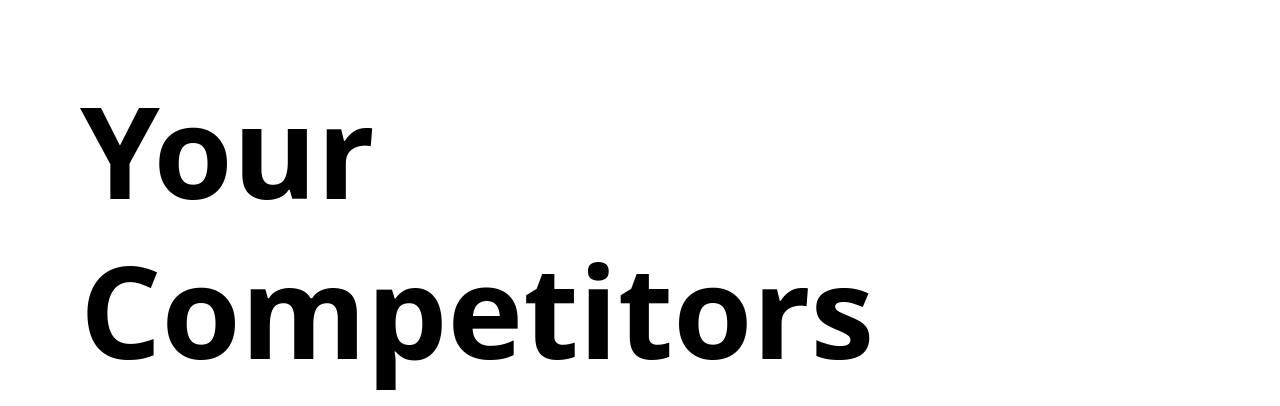
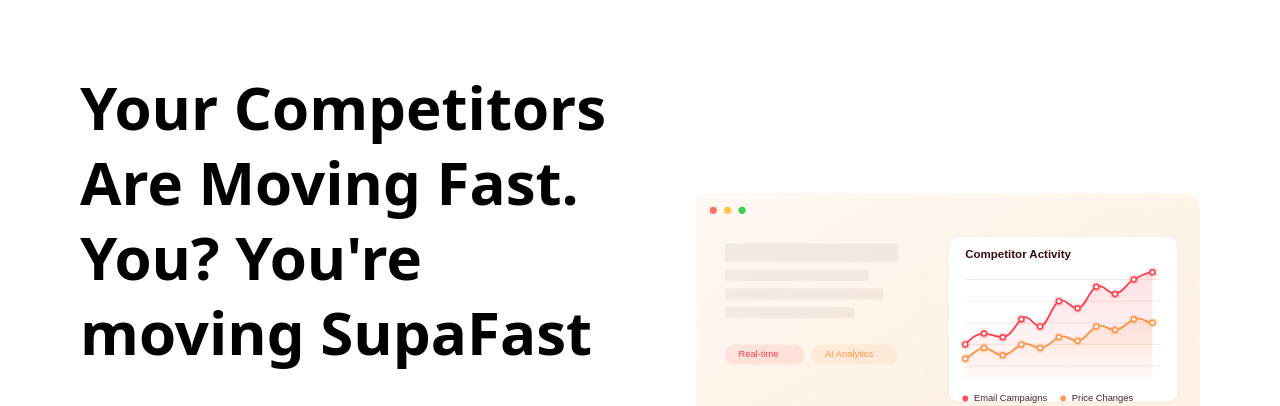
Before and after one commit to supafastai/mainsite, a Next.js app: page / in a window 1280 px wide. Shown: the part 335-741 px from the top of the page. Built offline with nearby package versions, Linux system fonts and the light colour scheme.

Commit message:
Adjust heading size in home.

```diff
--- a/src/app/(home)/page.tsx
+++ b/src/app/(home)/page.tsx
@@ -21,7 +21,7 @@
             initial={{ opacity: 0, y: 20 }}
             animate={{ opacity: 1, y: 0 }}
             transition={{ duration: 0.5, delay: 0.2 }}
-            className="text-4xl md:text-5xl lg:text-9xl font-bold leading-tight"
+            className="text-4xl md:text-5xl lg:text-6xl font-bold leading-tight"
           >
             Your Competitors Are Moving Fast. <br />
             You? You&apos;re moving SupaFast
```
